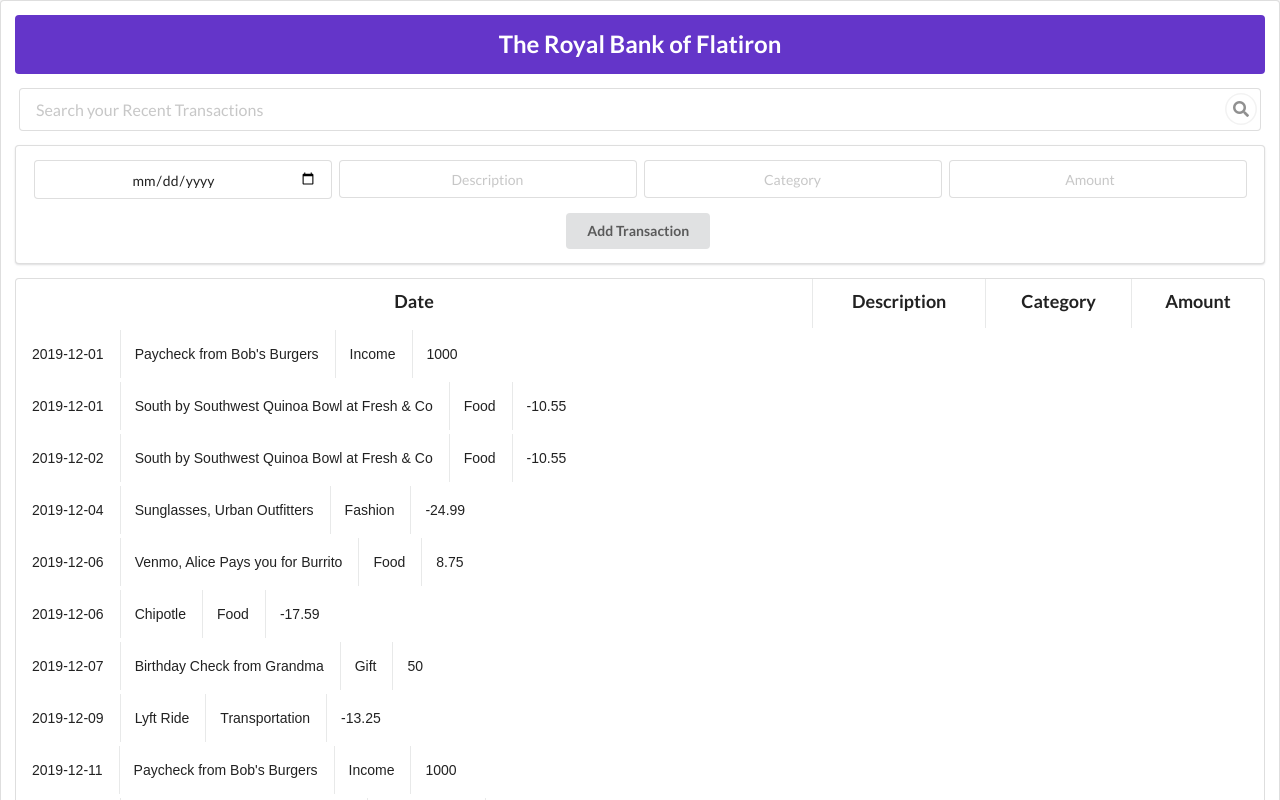
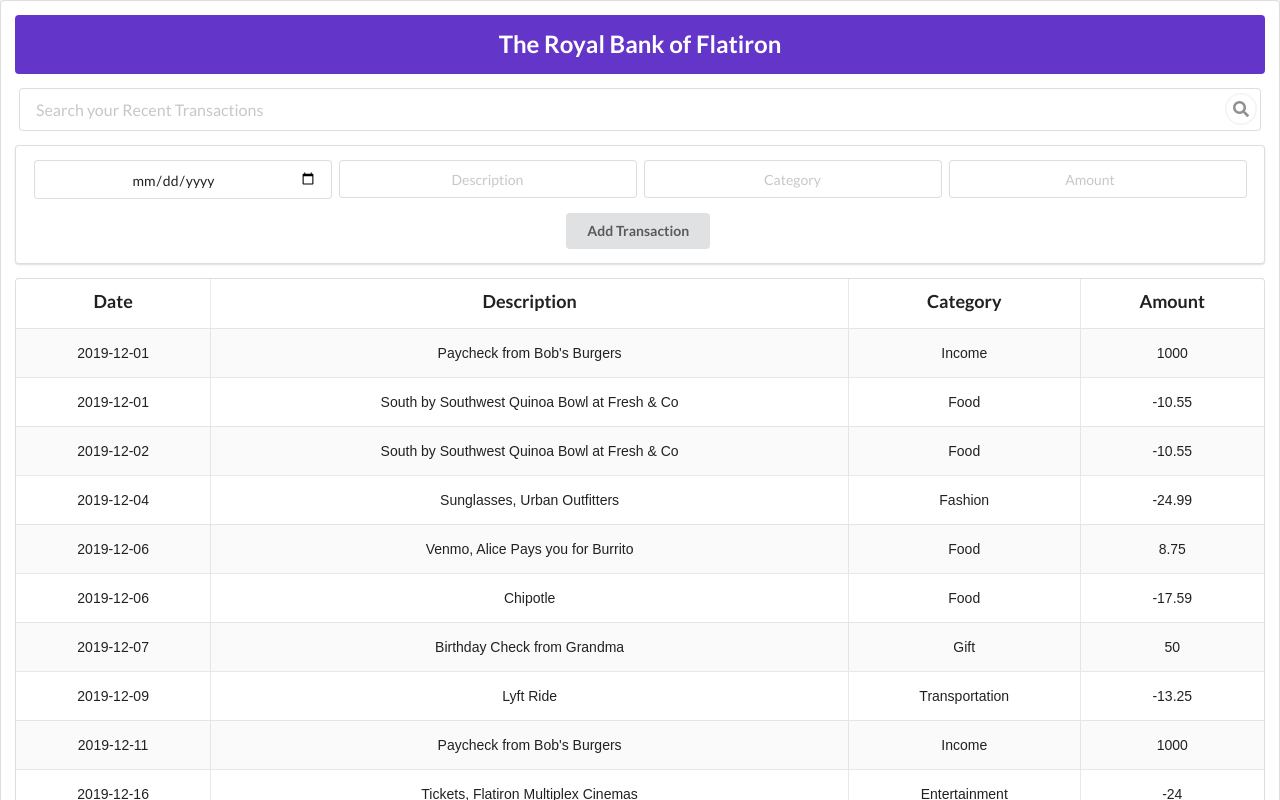
Before and after one commit to nelsonmutindamwanzia/react-hooks-code-challenge-bank-of-flatiron, a React (Create React App) app: page / in a window 1280 px wide. Shown: the top 800 px of the page. Built offline with nearby package versions, Linux system fonts and the light colour scheme; data requests are answered from the project's data file.

Commit message:
update Transaction.js table to display information correctly

```diff
--- a/src/components/Transaction.js
+++ b/src/components/Transaction.js
@@ -3,14 +3,12 @@ import React from "react";
 function Transaction({date, description, category, amount}) {
   return (
     <React.Fragment>
-      <table>
         <tr>
           <td>{date}</td>
           <td>{description}</td>
           <td>{category}</td>
           <td>{amount}</td>
         </tr>
-      </table>
     </React.Fragment>
   );
 }
--- a/src/components/TransactionsList.js
+++ b/src/components/TransactionsList.js
@@ -5,7 +5,8 @@ function TransactionsList({ transactions, setTransactions, search }) {
   const filteredTransactions = transactions.filter((transaction) => transaction.description.toLowerCase().includes(search.toLowerCase()))
 
   const transactList = filteredTransactions.map((transaction) => {
-    return <Transaction
+    return (
+    <Transaction
     transactions={transactions}
     setTransactions={setTransactions}
     key={transaction.id}
@@ -15,6 +16,7 @@ function TransactionsList({ transactions, setTransactions, search }) {
     amount={transaction.amount}
     id={transaction.id}
     />
+    )
 })
 
   useEffect(() => {
```
